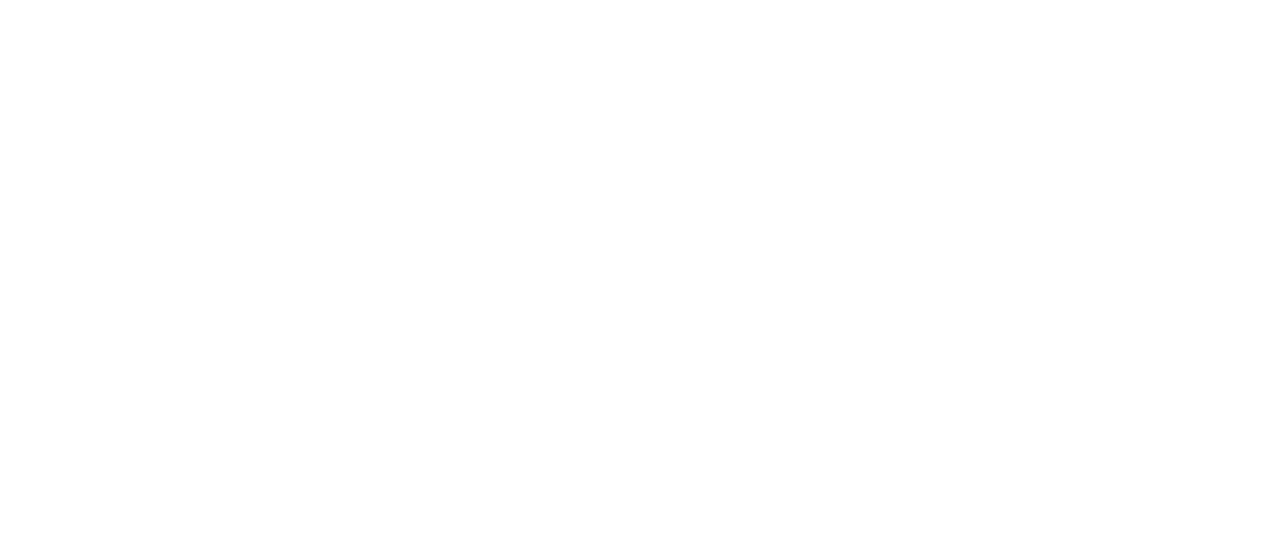
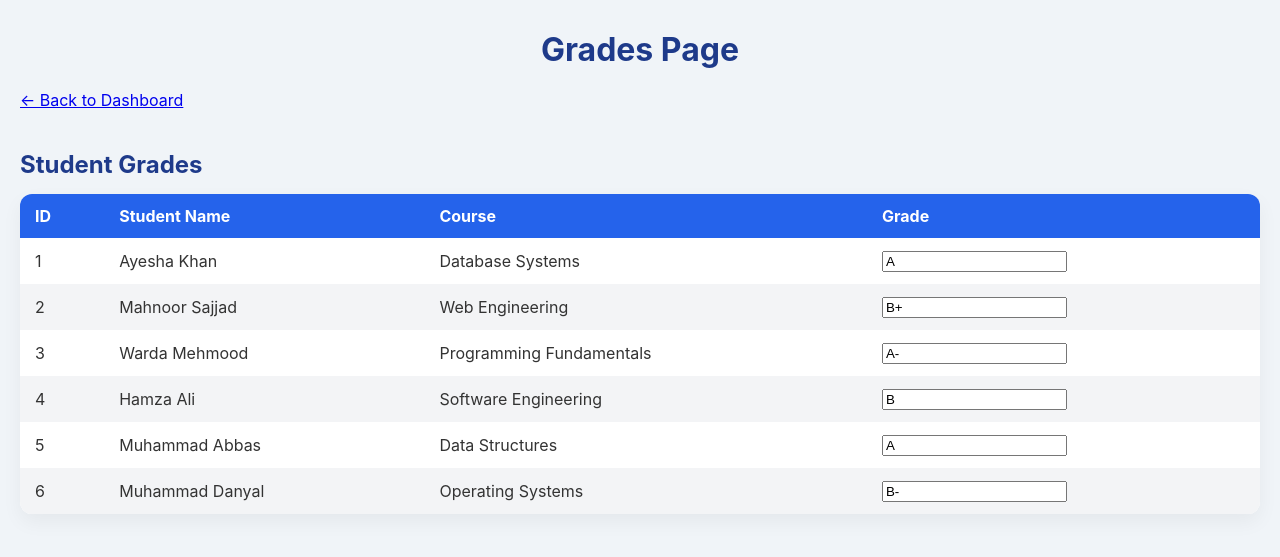
Before and after one commit to Mahnoor-Sajjad/Major-Assignment-Group8, a plain HTML site: page front-end/teacher/grades.html in a window 1280 px wide. Drawn offline with Linux system fonts and the light colour scheme.

Commit message:
Update teacher frontend files

```diff
--- a/front-end/teacher/grades.html
+++ b/front-end/teacher/grades.html
@@ -1,9 +1,62 @@
-<!--
-Teacher can view enrolled students for their courses
-Teacher can enter or update grades
-Navigation back to Teacher Dashboard
-Optional: simple table with columns: Student Name, Course, Grade
-(Optional: Teacher Dashboard page)
-Quick overview of courses assigned to them
-Links to the grades page
--->
+<!DOCTYPE html>
+<html lang="en">
+<head>
+  <meta charset="UTF-8">
+  <meta name="viewport" content="width=device-width, initial-scale=1.0">
+  <title>Grades - Teacher Dashboard</title>
+  <link rel="stylesheet" href="style.css">
+</head>
+<body>
+
+  <!-- Top Bar -->
+  <div class="topbar">
+    <h1>Grades Page</h1>
+    <a href="dashboard.html" class="back-link">← Back to Dashboard</a>
+  </div>
+
+  <div class="container">
+    <h2>Student Grades</h2>
+
+    <div class="table-section">
+      <table>
+        <thead>
+          <tr>
+            <th>ID</th>
+            <th>Student Name</th>
+            <th>Course</th>
+            <th>Grade</th>
+          </tr>
+        </thead>
+        <tbody id="grades-rows">
+          <!-- JS will fill rows -->
+        </tbody>
+      </table>
+    </div>
+  </div>
+
+  <script>
+    // Sample data for grades
+    const gradesData = [
+      { id: 1, name: 'Ayesha Khan', course: 'Database Systems', grade: 'A' },
+      { id: 2, name: 'Mahnoor Sajjad', course: 'Web Engineering', grade: 'B+' },
+      { id: 3, name: 'Warda Mehmood', course: 'Programming Fundamentals', grade: 'A-' },
+      { id: 4, name: 'Hamza Ali', course: 'Software Engineering', grade: 'B' },
+      { id: 5, name: 'Muhammad Abbas', course: 'Data Structures', grade: 'A' },
+      { id: 6, name: 'Muhammad Danyal', course: 'Operating Systems', grade: 'B-' },
+    ];
+
+    const tbody = document.getElementById('grades-rows');
+    gradesData.forEach(student => {
+      const tr = document.createElement('tr');
+      tr.innerHTML = `
+        <td>${student.id}</td>
+        <td>${student.name}</td>
+        <td>${student.course}</td>
+        <td><input type="text" value="${student.grade}" class="grade-input"></td>
+      `;
+      tbody.appendChild(tr);
+    });
+  </script>
+
+</body>
+</html>
```
